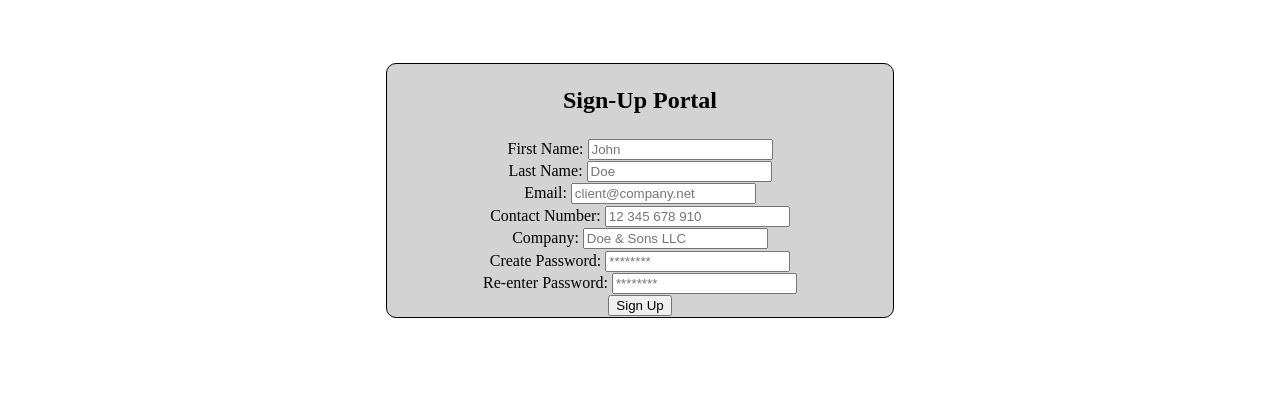
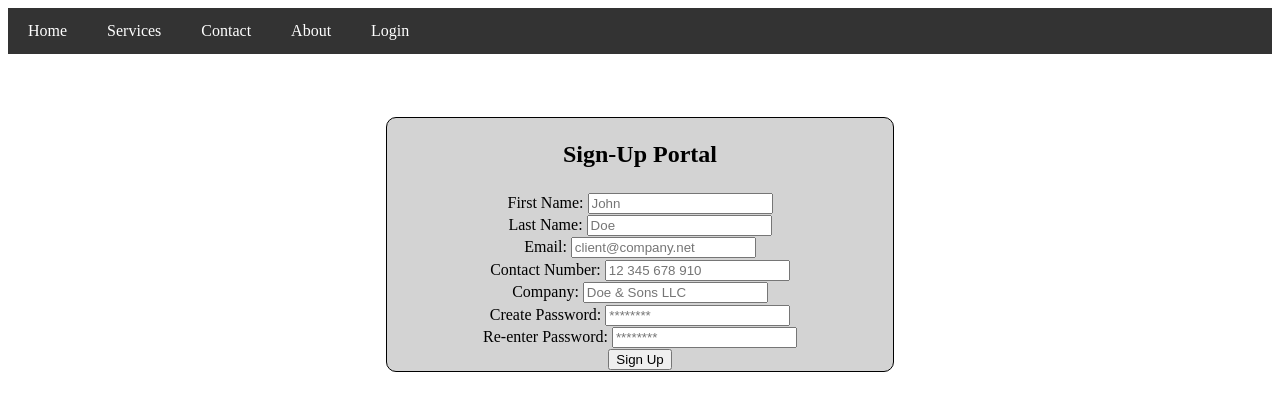
Before and after one commit to geek2geeks/conference-management-system, a Flask app: page /signup in a window 1280 px wide. Shown: the top 411 px of the page. Run offline with Flask 3, Linux system fonts and the light colour scheme.

Commit message:
web page

```diff
--- a/templates/home.html
+++ b/templates/home.html
@@ -14,7 +14,6 @@
       <a href="{{ url_for('about') }}">About</a>
       <a href="{{ url_for('login') }}">Login</a>
     </div>
-
     <div class="content">
       <h1>Welcome to Our Conference Management System</h1>
       <p>
--- a/templates/signUp.html
+++ b/templates/signUp.html
@@ -1,11 +1,18 @@
 <!DOCTYPE html>
 <html lang="en">
 <head>
-    <!-- ... meta tags and title ... -->
-    <link rel="stylesheet" href="css/style.css" />
+    <!-- meta tags -->
+    <title>Signup Page</title>
+    <link rel="stylesheet" href="{{ url_for('static', filename='css/style.css') }}" />
 </head>
 <body>
-    <!-- ... navbar ... -->
+    <div class="navbar">
+        <a href="{{ url_for('home') }}">Home</a>
+        <a href="{{ url_for('services') }}">Services</a>
+        <a href="{{ url_for('contact') }}">Contact</a>
+        <a href="{{ url_for('about') }}">About</a>
+        <a href="{{ url_for('login') }}">Login</a>
+    </div>
     <div class="portal">
         <h2>Sign-Up Portal</h2>
         {% if error %}
```
Also changed, not shown: templates/Login.html (+10 -3 lines).
